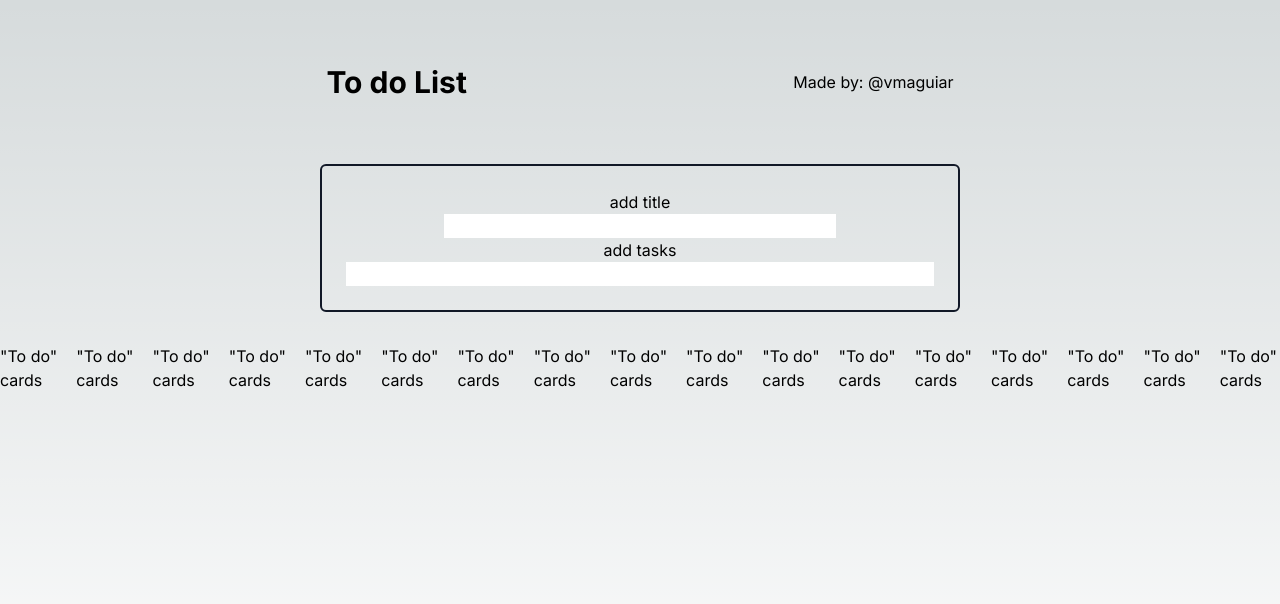
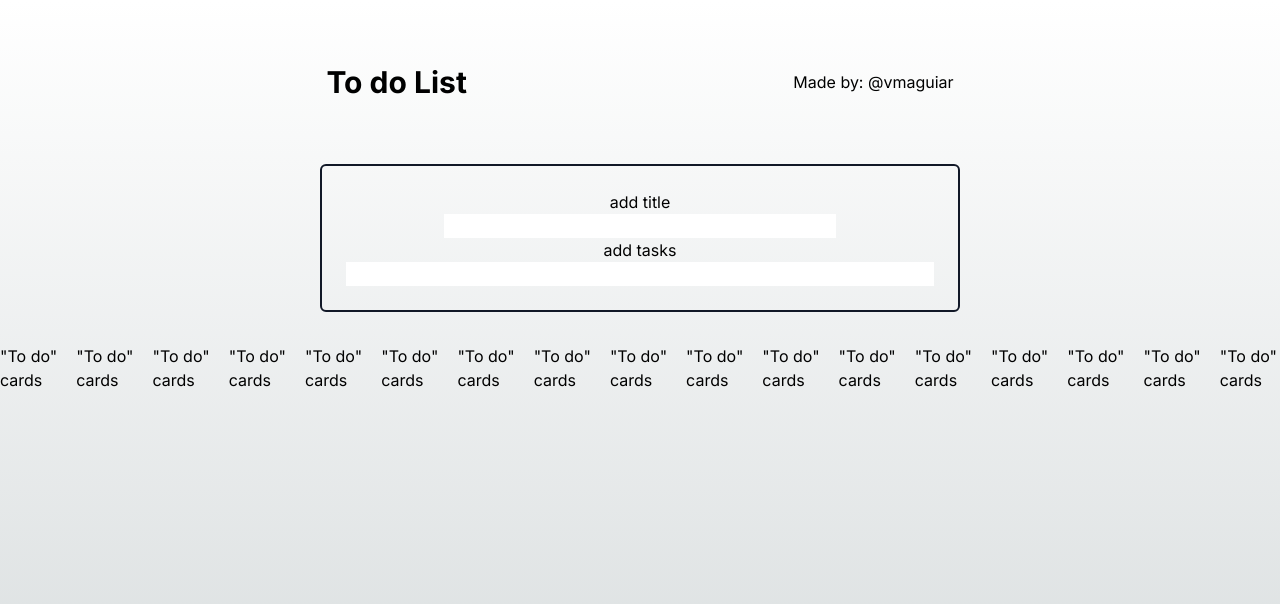
Before and after one commit to vmaguiar/qavi-todo-list-app, a Next.js app: page / in a window 1280 px wide. Shown: the top 604 px of the page. Built offline with nearby package versions, Linux system fonts and the light colour scheme.

Commit message:
feat: changes background to only light mode

```diff
--- a/src/app/globals.css
+++ b/src/app/globals.css
@@ -4,17 +4,17 @@
 
 :root {
   --foreground-rgb: 0, 0, 0;
-  --background-start-rgb: 214, 219, 220;
-  --background-end-rgb: 255, 255, 255;
+  --background-start-rgb: 255, 255, 255;
+  --background-end-rgb: 214, 219, 220;
 }
 
-@media (prefers-color-scheme: dark) {
+/* @media (prefers-color-scheme: dark) {
   :root {
     --foreground-rgb: 255, 255, 255;
     --background-start-rgb: 0, 0, 0;
-    --background-end-rgb: 0, 0, 0;
+    --background-end-rgb: 55, 55, 55;
   }
-}
+} */
 
 body {
   color: rgb(var(--foreground-rgb));
```
